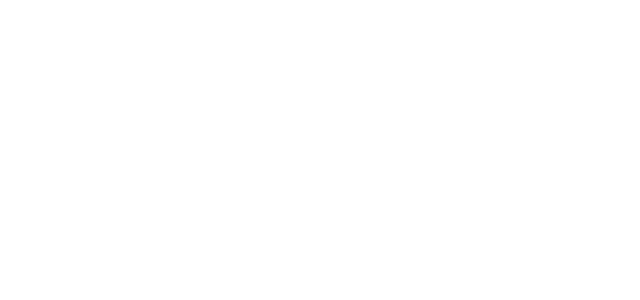
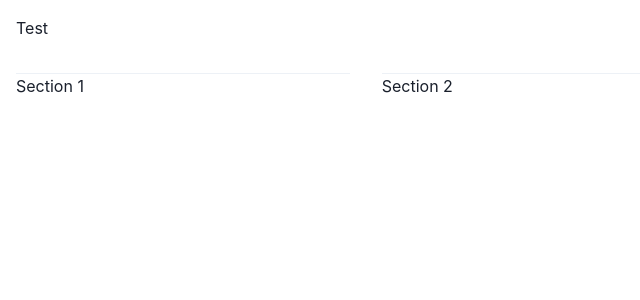
Before and after one commit to EnzoDFer/InternalSite, a React (Create React App) app: page / in a window 1280 px wide. Shown: the top 300 px of the page, without its empty margins (0-640 px from the left). Built offline with nearby package versions, Linux system fonts and the light colour scheme.

Commit message:
Create Section component and page layout

```diff
--- a/src/App.tsx
+++ b/src/App.tsx
@@ -1,10 +1,18 @@
 import { ChakraProvider } from '@chakra-ui/react';
 import { Header } from './Components/Header';
+import { Section } from './Components/Section';
+import styles from "./Global.module.css";
 
 function App() {
   return (
     <ChakraProvider>
-      <Header/>
+      <div
+        className={styles.page}
+      >
+        <Header/>
+        <Section>Section 1</Section>
+        <Section>Section 2</Section>
+      </div>
     </ChakraProvider>
   );
 }
--- a/src/Components/Header.tsx
+++ b/src/Components/Header.tsx
@@ -1,7 +1,11 @@
+import styles from './Header.module.css';
+
 export const Header = (): JSX.Element => {
   return (
-    <>
-
-    </>
+    <div
+      className={styles.headerWrapper}
+    >
+      Test
+    </div>
   );
 }
--- /dev/null
+++ b/src/Components/Section.module.css
@@ -0,0 +1,4 @@
+.sectionWrapper {
+    background: white;
+    padding: 1rem;
+}
--- /dev/null
+++ b/src/Components/Section.tsx
@@ -0,0 +1,14 @@
+import { ReactNode } from "react";
+import styles from "./Section.module.css";
+import { Divider } from "@chakra-ui/react";
+
+export const Section = ({children}:{children:ReactNode}) => {
+  return (
+    <section
+      className={styles.sectionWrapper}
+    >
+      <Divider/>
+      {children}
+    </section>
+  );
+}
--- /dev/null
+++ b/src/Global.module.css
@@ -0,0 +1,9 @@
+.page {
+  display: grid;
+  grid-template-columns: 0.4fr 1fr;
+  grid-template-rows: 1fr 1fr;
+}
+
+.page > div:first-child {
+  grid-column: span 2;
+}
```
Also changed, not shown: public/index.html (+0 -10 lines), src/App.css (deleted, +0 -38 lines).
